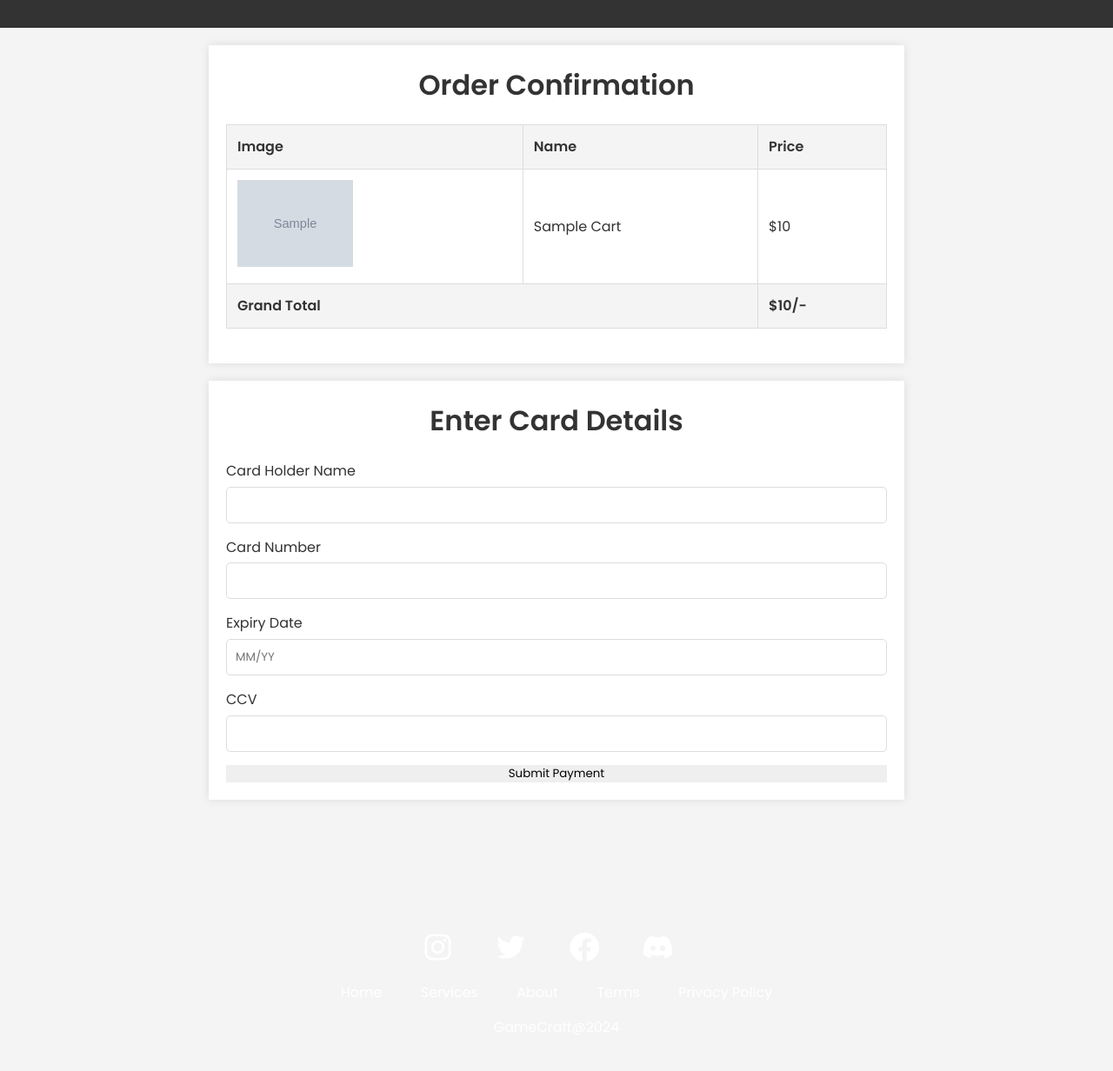
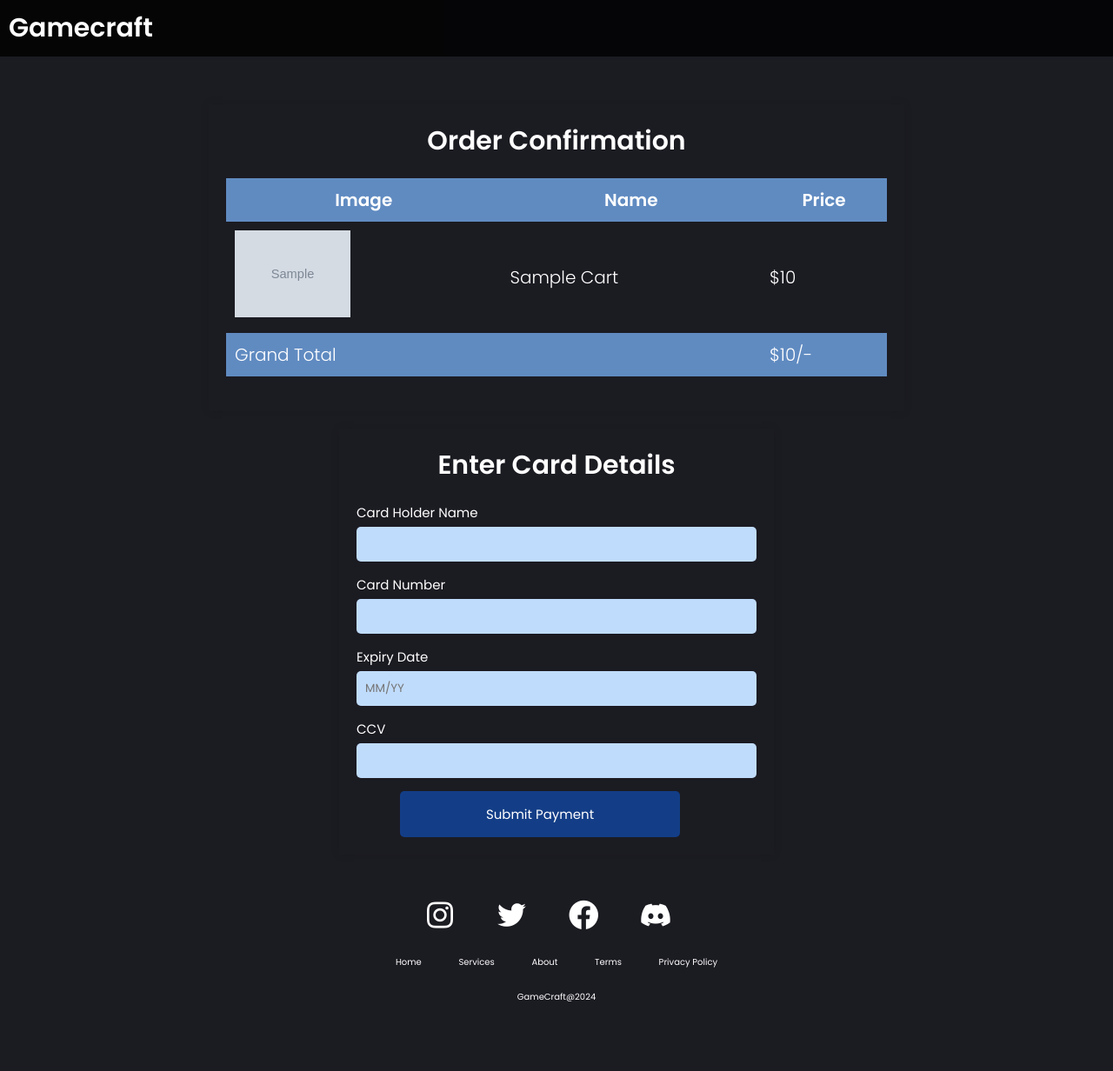
Before and after one commit to bhanuka99x/GameCraft, a PHP site: page /checkout.php in a window 1280 px wide. Shown: the whole page at 87% size. After the commit the page ends 1152 px from the top, so only its background shows below. Run offline with PHP 8.4, Linux system fonts and the light colour scheme; tables that the repository leaves empty or names only in its code hold one stand-in row (values such as "Sample post"); grey boxes marked "Sample" are stand-in pictures.

Commit message:
complete cart checkout css

```diff
--- a/GameCraft/CSS/checkout.css
+++ b/GameCraft/CSS/checkout.css
@@ -1,39 +1,95 @@
-/* CSS for checkout.css */
+@import url("https://fonts.googleapis.com/css2?family=Poppins:wght@100;200;300;400;500;600&display=swap");
 
-/* General reset */
 * {
-    margin: 0;
-    padding: 0;
-    box-sizing: border-box;
-    font-family: Arial, sans-serif;
+  margin: 0;
+  padding: 0;
+  box-sizing: border-box;
+  font-family: "Poppins", sans-serif;
+  text-transform: capitalize;
+  text-decoration: none;
+  outline: none;
+  border: none;
+}
+body {
+  left: 0;
+  height: 100vh;
+  width: 100%;
+  background: rgb(27, 27, 34);
+}
+html {
+  font-size: 62.5%;
+  overflow-x: hidden;
+}
+header {
+ position: fixed;
+width: 100%;
+top: 0px;
+z-index: +1;
+  display: flex;
+  justify-content: space-between;
+  align-items: center;
+  background: rgba(0, 0, 0, 0.8);
+  color: white;
 }
 
-body {
-    background-color: #f4f4f4;
-    color: #333;
-    line-height: 1.6;
-    margin: 0;
-    padding: 0;
+.nav-left,
+.nav-right {
+  display: flex;
+  align-items: center;
 }
 
-header {
-    background: #333;
-    color: #fff;
-    padding: 1rem 0;
-    text-align: center;
+.nav-left a,
+.nav-right a {
+  color: white;
+  text-decoration: none;
+  padding: 10px;
+  margin-right: 20px;
+  transition: 0.2s;
+}
+.nav-left .nav-item {
+  font-size: 15px;
+}
+.nav-left .nav-item span {
+  font-size: 10px;
+  position: relative;
+  left: 5px;
+  top: -10px;
 }
 
+.nav-left .nav-item:hover,
+.nav-right a:hover {
+  scale: 1.1;
+}
+
+.logo {
+  font-size: 30px;
+  font-weight: bold;
+}
+
+.l-btn,
+.r-btn {
+  padding: 5px 10px;
+  border-radius: 5px;
+  background-color: transparent;
+  font-size: 15px;
+}
 .container {
+    position: relative;
+    top: 100px;
     max-width: 800px;
     margin: 20px auto;
     padding: 20px;
-    background: #fff;
     box-shadow: 0 0 10px rgba(0, 0, 0, 0.1);
 }
 
-.heading {
+.heading  {
     text-align: center;
     margin-bottom: 20px;
+    color: white;
+    font-size: 30px;
+
+}
+.heading h1 {
 }
 
 table {
@@ -43,21 +99,29 @@ table {
 }
 
 thead {
-    background: #f8f8f8;
+    background-color: #608bc1;
+
 }
 
 th, td {
-    padding: 12px;
-    border: 1px solid #ddd;
+    padding: 10px;
     text-align: left;
+    color: white;
+    font-size: 20px;
+
 }
-
+td {
+    font-weight:300;
+    justify-content: center;
+}
 th {
-    background: #f4f4f4;
+    color: white;
+    background-color: #608bc1;
+    text-align: center;
 }
 
 .table-bottom {
-    background: #f4f4f4;
+    background: #608bc1;
     font-weight: bold;
 }
 
@@ -78,7 +142,14 @@ th {
 .checkout-btn .btn:hover {
     background: #4cae4c;
 }
-
+.form-container{
+    position: relative;
+    top: 100px;
+    max-width: 500px;
+    margin: 20px auto;
+    padding: 20px;
+    box-shadow: 0 0 10px rgba(0, 0, 0, 0.1);
+}
 .payment-form {
     display: flex;
     flex-direction: column;
@@ -91,27 +162,31 @@ th {
 .form-group label {
     margin-bottom: 5px;
     display: block;
+    color: white;
+    font-size: 15px;
 }
 
 .form-group input {
     width: 100%;
     padding: 10px;
-    border: 1px solid #ddd;
     border-radius: 5px;
+    background-color: #c0dcfc  ;
 }
+.payment-form input[type=submit]{
+    background-color: #133e87;
+    width: 70%;
+    position: relative;
+    align-items: center;
+    left: 50px;
+    padding: 15px;
+    border-radius: 0.5rem;
+    color: white;
+    font-size: 15px;
+    transition: 0.3s;
 
-button.btn {
-    background: #5cb85c;
-    color: #fff;
-    padding: 10px;
-    border: none;
-    border-radius: 5px;
-    cursor: pointer;
-    transition: background 0.3s;
 }
-
-button.btn:hover {
-    background: #4cae4c;
+.payment-form input[type=submit]:hover{
+    scale: 1.06;
 }
 
 footer {
--- a/GameCraft/checkout.php
+++ b/GameCraft/checkout.php
@@ -57,9 +57,21 @@ if ($_SERVER['REQUEST_METHOD'] === 'POST') {
     <title>Checkout</title>
 </head>
 <body>
-    <header>
-        <!-- Your header content -->
+<header>
+        <nav class="nav-left">
+            <a href="#" class="logo">Gamecraft</a>
+            <a href="home.php" class="nav-item"></a>
+            <a href="store.php" class="nav-item"></a>
+            <a href="whitelist.php" class="nav-item"></a>
+            <a href="library.php" class="nav-item"></a>
+            <a href="cart.php" class="nav-item"></a>
+        </nav>
+        <nav class="nav-right">
+            <a href="./user/login.php" class="l-btn"></a>
+            <a href="./user/register.php" class="r-btn"></a>
+        </nav>
     </header>
+    <div class="all-con">
     <div class="container">
         <h1 class="heading">Order Confirmation</h1>
         <table>
@@ -91,7 +103,7 @@ if ($_SERVER['REQUEST_METHOD'] === 'POST') {
         </table>
     </div>
 
-    <div class="container">
+    <div class="form-container">
         <h1 class="heading">Enter Card Details</h1>
         <form action="" method="POST" class="payment-form">
             <div class="form-group">
@@ -113,6 +125,7 @@ if ($_SERVER['REQUEST_METHOD'] === 'POST') {
             <input type="submit" value="Submit Payment">
         </form>
     </div>
+    </div>
     <?php include_once 'footer.php'; ?>
 </body>
 </html>
```
